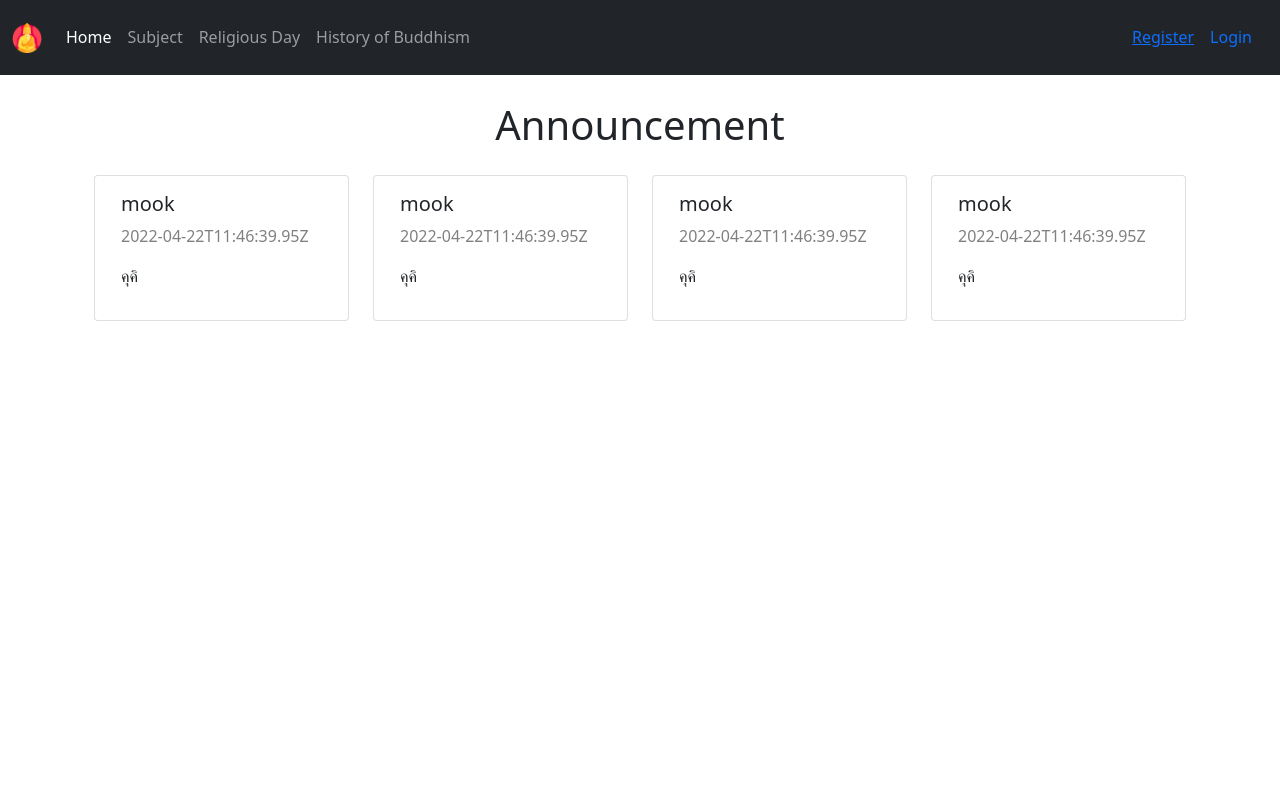
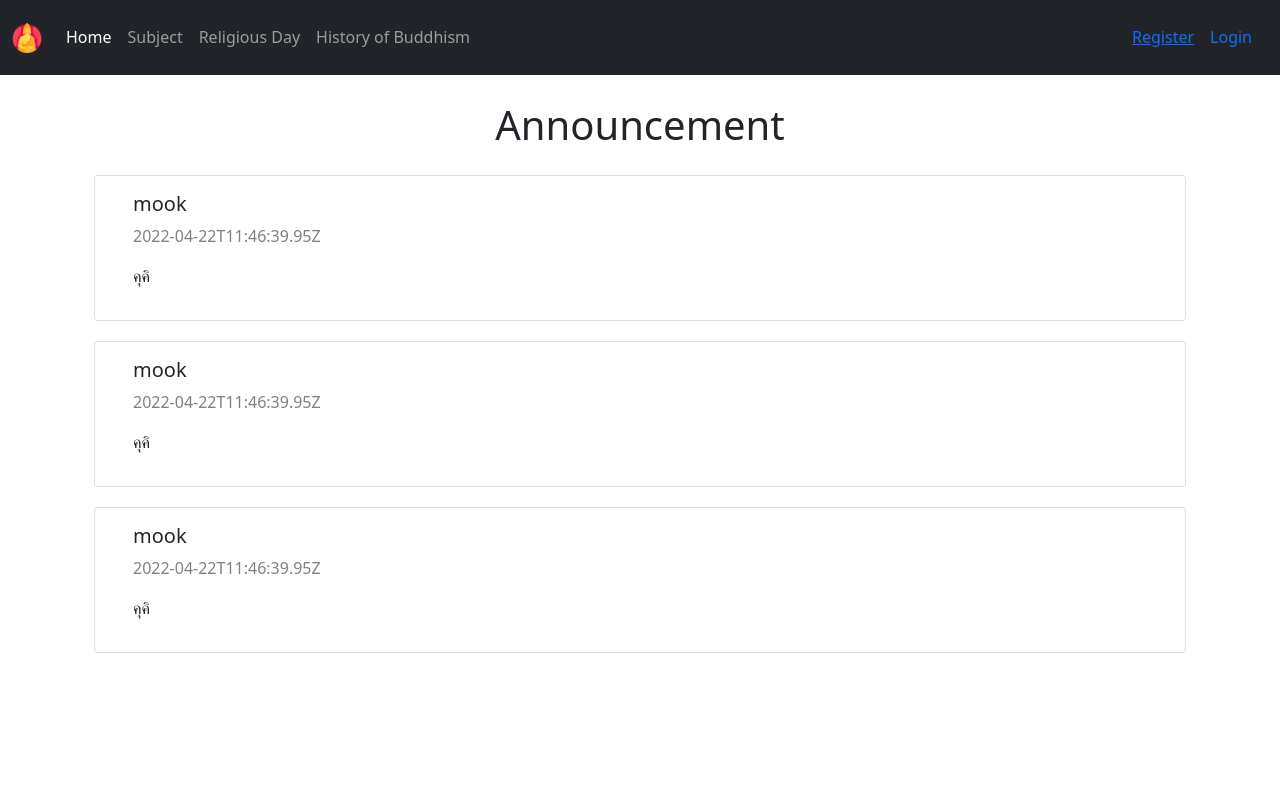
Before and after one commit to pperorin/Software-Studio-Project, a React (Create React App) app in the folder client_front/: page /Announcement in a window 1280 px wide. Shown: the top 800 px of the page. Built offline with nearby package versions, Linux system fonts and the light colour scheme.

Commit message:
announce col -> row

```diff
--- a/client_front/src/components/AnnounceCard/index.jsx
+++ b/client_front/src/components/AnnounceCard/index.jsx
@@ -1,5 +1,5 @@
 const AnnounceCard = ({ data }) => {
-    return <div className="col" style={{margin:"10px 0"}}>
+    return <div className="row" style={{margin:"10px 0"}}>
         <div className="card">
             <div className="card-body" style={{margin:"0 10px"}}>
                 <h5 className="card-title">{data.username}</h5>
--- a/client_front/src/pages/AnnouncementPage/components/AnnounceList.jsx
+++ b/client_front/src/pages/AnnouncementPage/components/AnnounceList.jsx
@@ -2,20 +2,6 @@ import { AnnounceCard } from '../../../components';
 
 const AnnounceList = () => {
     const datas = [
-        {
-            "id": "6262959f487d7f639d6696c7",
-            "user_ID": "626161d0ab22607b298bc916",
-            "username": "mook",
-            "title": "ddddddddddddddddddddddddddd",
-            "desc": "คุคิ",
-            "isHide": false,
-            "created_At": "2022-04-22T11:46:39.95Z",
-            "updated_At": "0001-01-01T00:00:00Z",
-            "countLikes": [
-                "6261625eab22607b298bc917"
-            ],
-            "isAnouncement": false
-        },
         {
             "id": "6262959f487d7f639d6696c7",
             "user_ID": "626161d0ab22607b298bc916",
```
